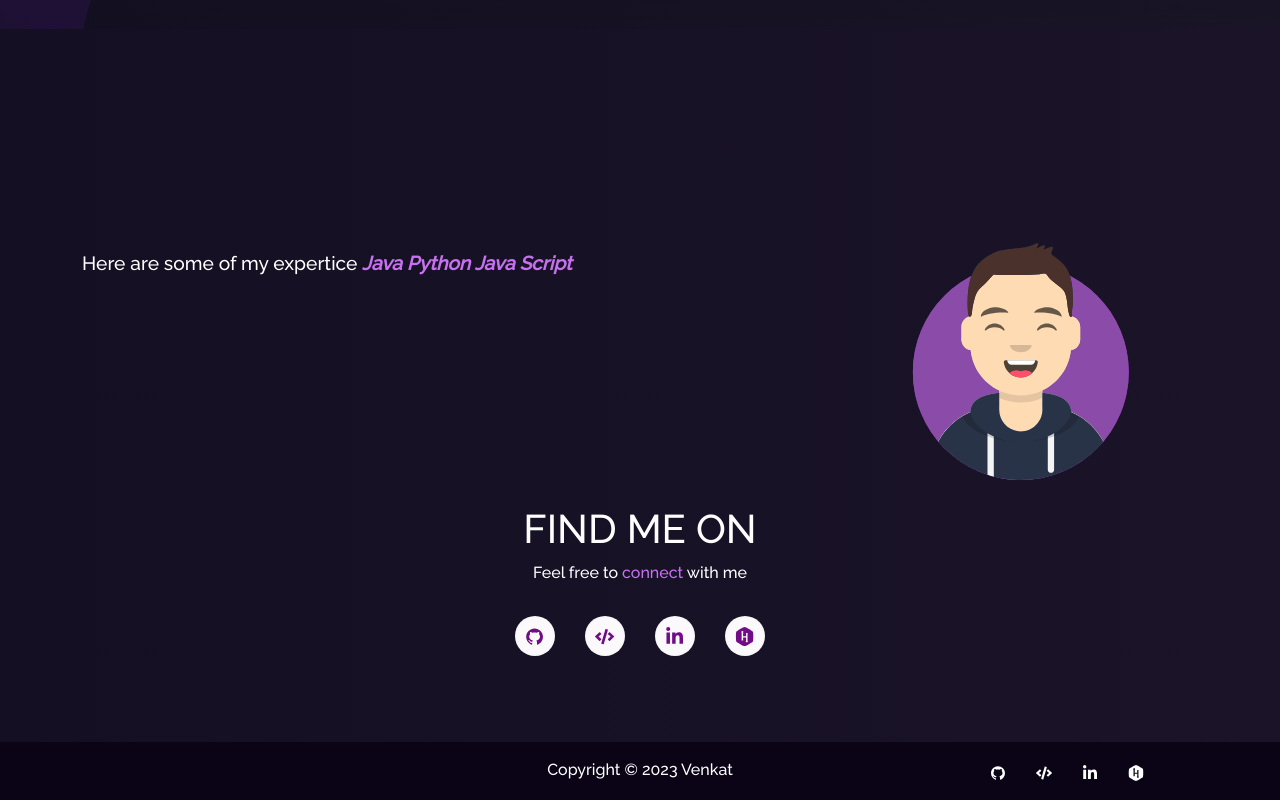
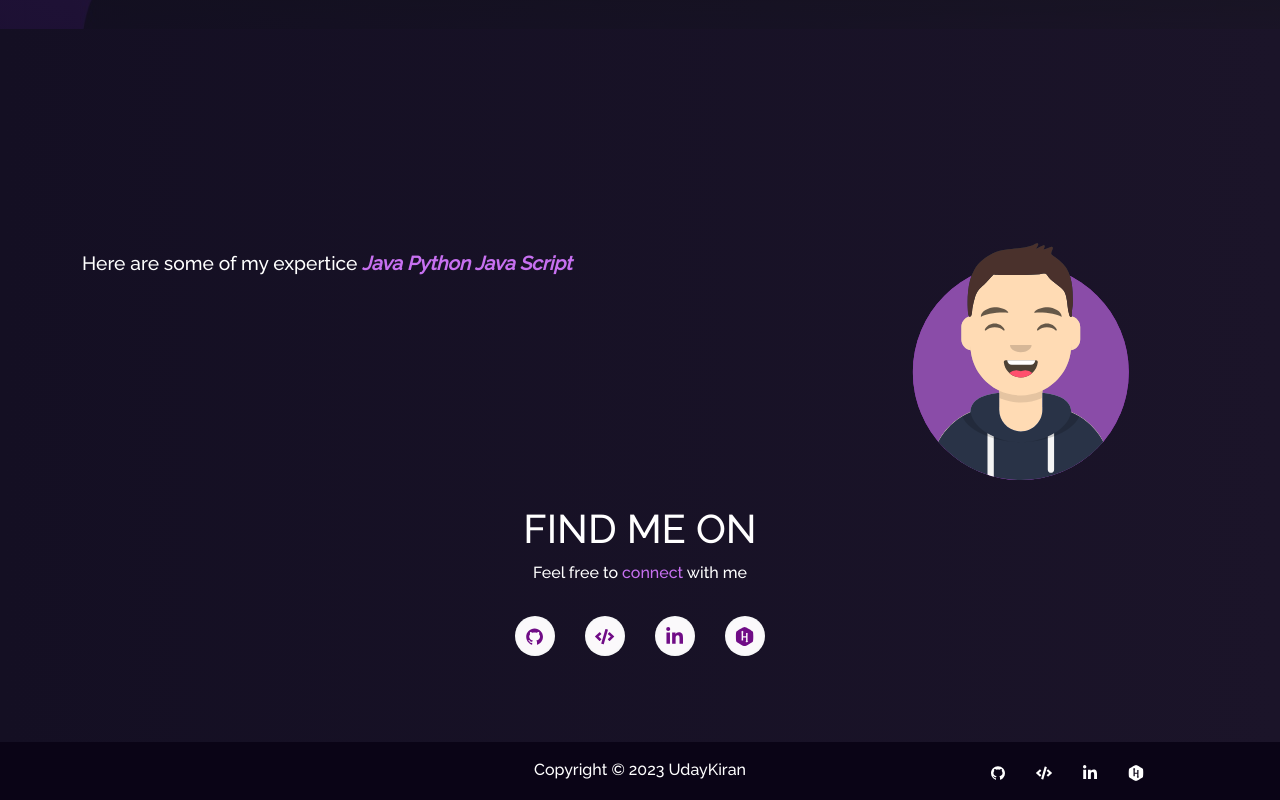
Before and after one commit to UdaykiranSure/react_task-6, a React (Create React App) app: page / in a window 1280 px wide. Shown: the part 618-1418 px from the top of the page. Built offline with nearby package versions, Linux system fonts and the light colour scheme.

Commit message:
Update Footer.js

```diff
--- a/src/components/Footer.js
+++ b/src/components/Footer.js
@@ -17,7 +17,7 @@
 
         </Col>
         <Col md="4" className="footer-copywright">
-          <h3>Copyright © {year} Venkat</h3>
+          <h3>Copyright © {year} UdayKiran</h3>
         </Col>
         <Col md="4" className="footer-body">
           <ul className="footer-icons">
```
